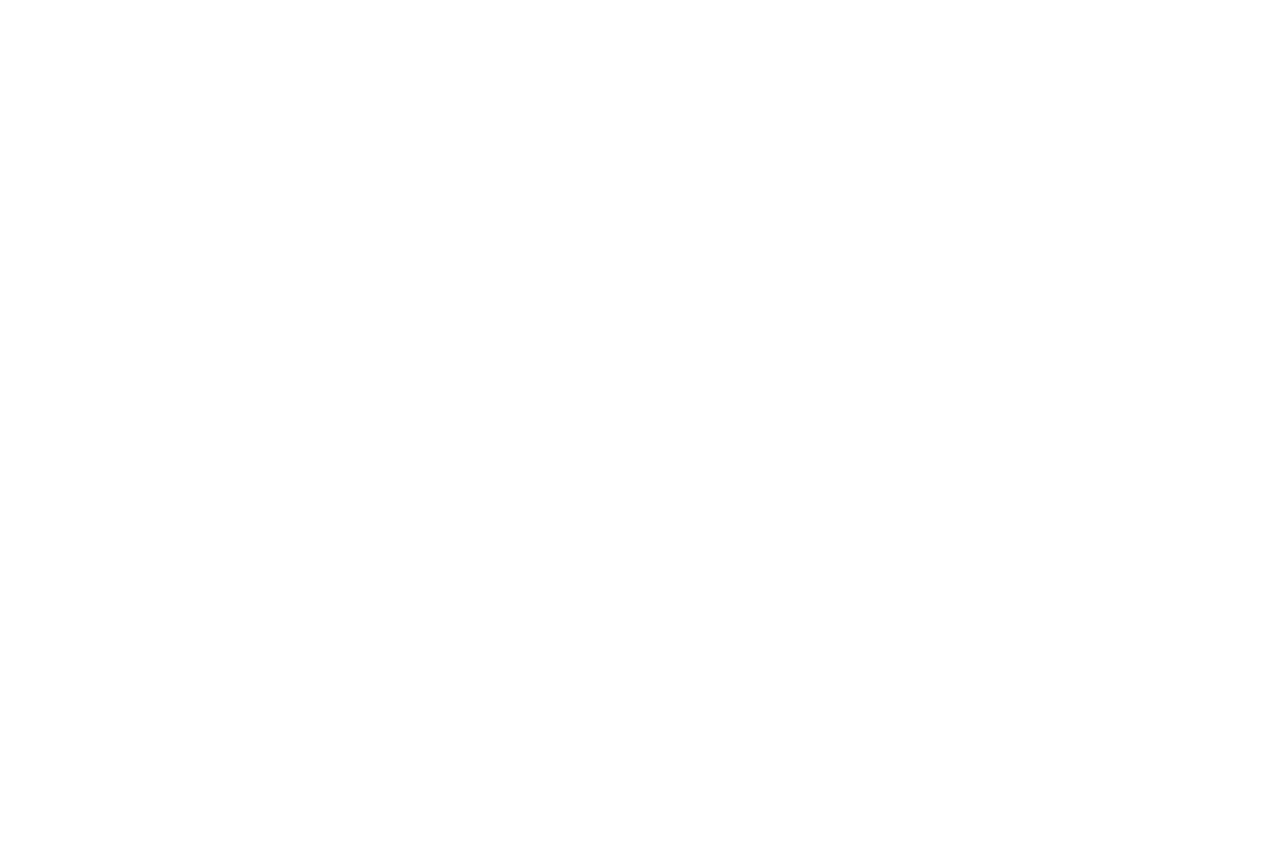
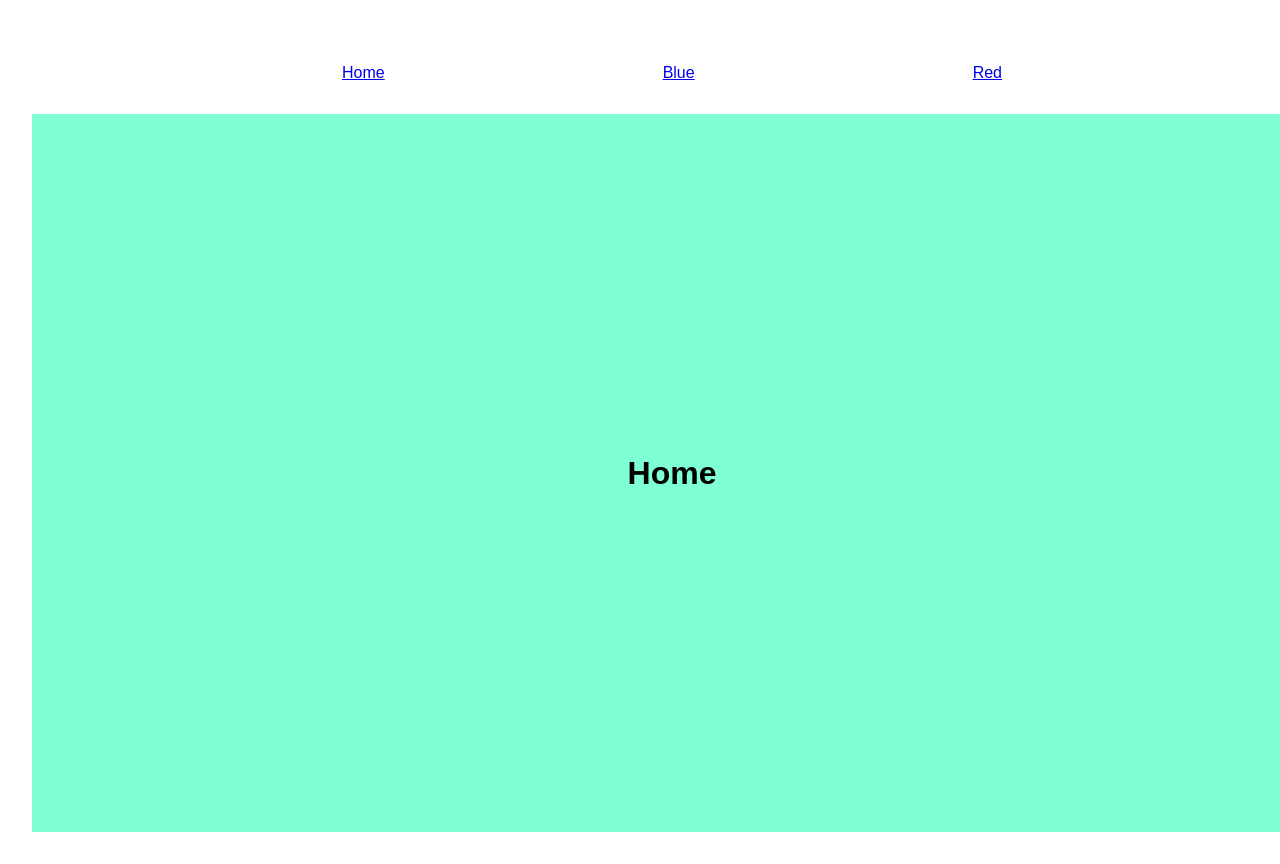
Before and after one commit to meganm672/Block28-React-Router, a React (Vite) app: page / in a window 1280 px wide. Before the commit this address had no page. Shown: the top 864 px of the page. Built offline with nearby package versions, Linux system fonts and the light colour scheme.

Commit message:
completed the Navbar tab

```diff
--- a/src/App.jsx
+++ b/src/App.jsx
@@ -2,8 +2,13 @@
 
 import './App.css'
 
-//import Routes and route props
-import { Routes, Route } from "react-router-dom";
+//import Routes, Route, and Link componets
+import { Routes, Route, Link } from "react-router-dom";
+
+//import home, blue, and red components
+import Home from './components/Home';
+import Blue from './components/Blue';
+import Red from './components/Red';
 
 function App() {
   const [count, setCount] = useState(0)
@@ -11,11 +16,16 @@
   return (
     <>
       <div id="container">
-          <div id="navbar">{/* navigation here */}</div>
+          <div id="navbar">
+            <Link to="/">Home</Link>
+            <Link to="/blue">Blue</Link>
+            <Link to="/red">Red</Link>
+          </div>
           <div id="main-section">
             <Routes>
-              <Route path="/blue" element={<h1>Blue</h1>}/>
-              <Route path="/red" element={<h1>Red</h1>} />
+              <Route path="/" element={<Home />} />
+              <Route path="/blue" element={<Blue />}/>
+              <Route path="/red" element={< Red/>} />
             </Routes>
           </div>
       </div>
--- /dev/null
+++ b/src/components/Blue.jsx
@@ -0,0 +1,11 @@
+import React from "react";
+
+const Blue = () => {
+    return(
+        <div className="blue">
+            <h1>BLUE</h1>
+        </div>
+    )
+}
+
+export default Blue;
--- /dev/null
+++ b/src/components/Home.jsx
@@ -0,0 +1,9 @@
+import React from "react";
+
+export default function Home(){
+    return(
+        <div className="home">
+            <h1>Home</h1>
+        </div>
+    )
+}
--- /dev/null
+++ b/src/components/Red.jsx
@@ -0,0 +1,11 @@
+import React from "react";
+
+const Red = () => {
+    return(
+        <div className="red">
+            <h1>RED</h1>
+        </div>
+    )
+}
+
+export default Red;
--- a/src/index.css
+++ b/src/index.css
@@ -35,6 +35,10 @@
   justify-content: center;
 }
 
+.home{
+  background-color: aquamarine;
+}
+
 .red {
   background-color: #b05f6d;
   color: white;
```
